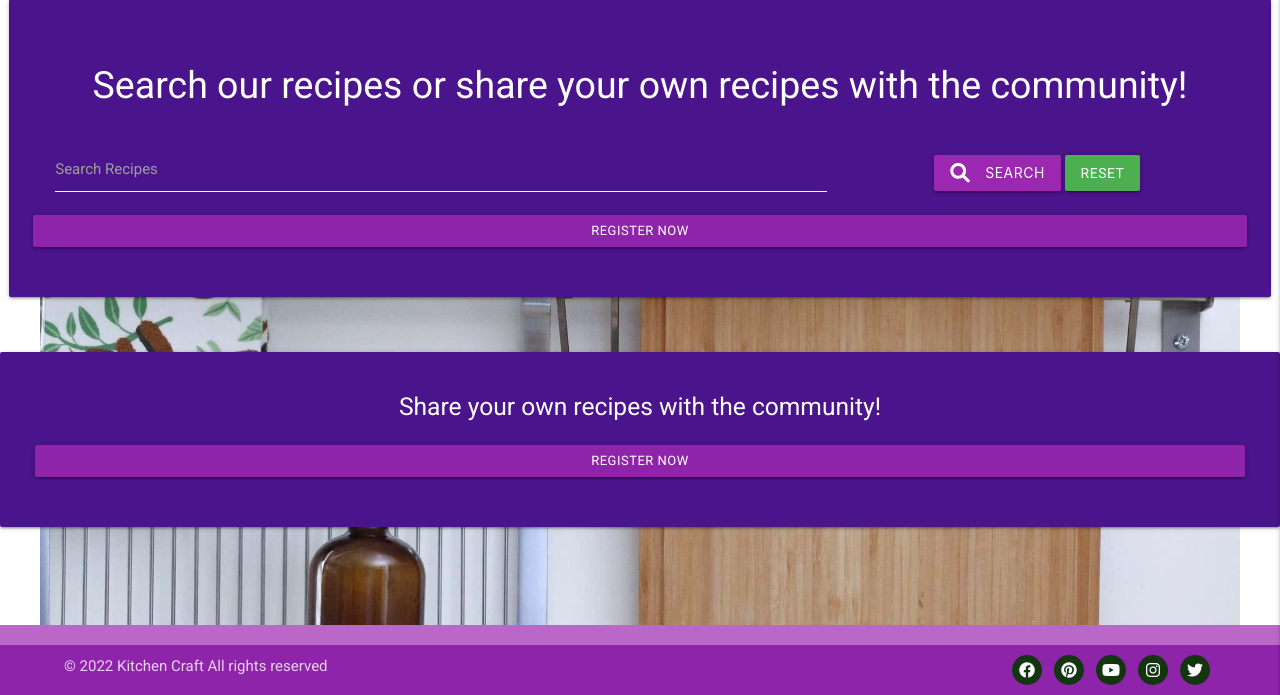
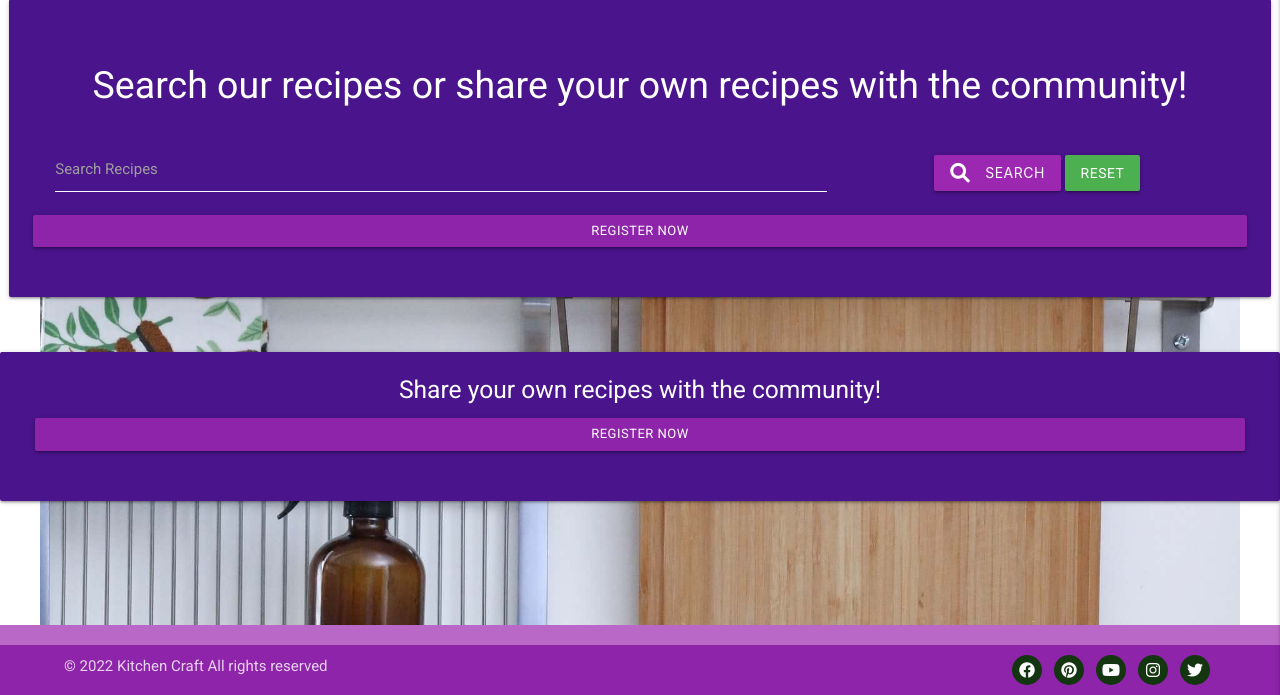
Before and after one commit to ollylomax/Kitchen-Craft---Backend-Development-Milestone-Project, a Flask app: page /search in a window 1280 px wide. Shown: the part 105-800 px from the top of the page. Run offline with Flask 2, Linux system fonts and the light colour scheme; data that the repository does not hold is empty; some libraries are stand-ins or nearby versions; some web fonts are replaced.

Commit message:
style: Adjust header margins for all pages

```diff
--- a/static/css/style.css
+++ b/static/css/style.css
@@ -13,6 +13,10 @@ body {
 h1 {
     font-size: 2.5rem;
     color: purple;
+}
+
+h5 {
+    margin: 0;
 }
 
 section .flash-panel h2 {
@@ -147,6 +151,12 @@ span.character-counter {
     margin-bottom: 15px;
 }
 
+/* Recipes */
+
+.recipe-flags {
+
+}
+
 /* Cuisines */
 
 .cuisines {
```
